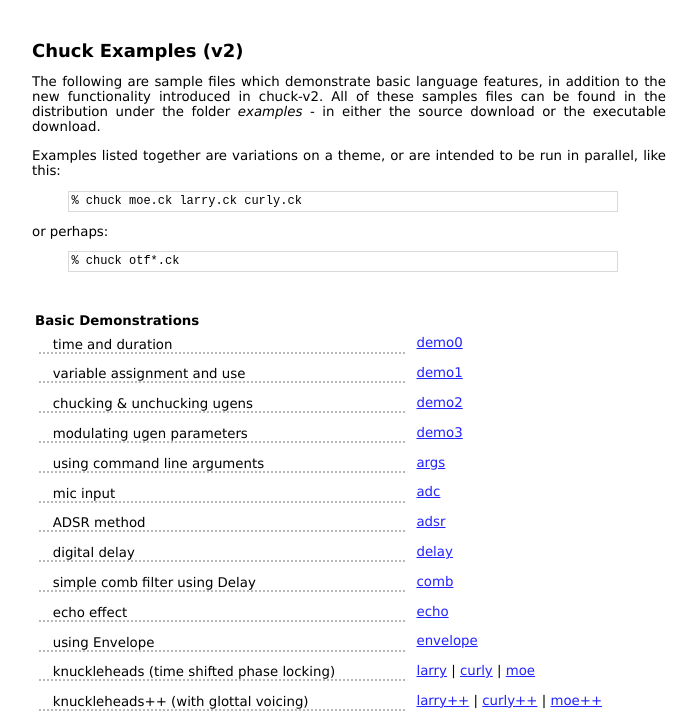
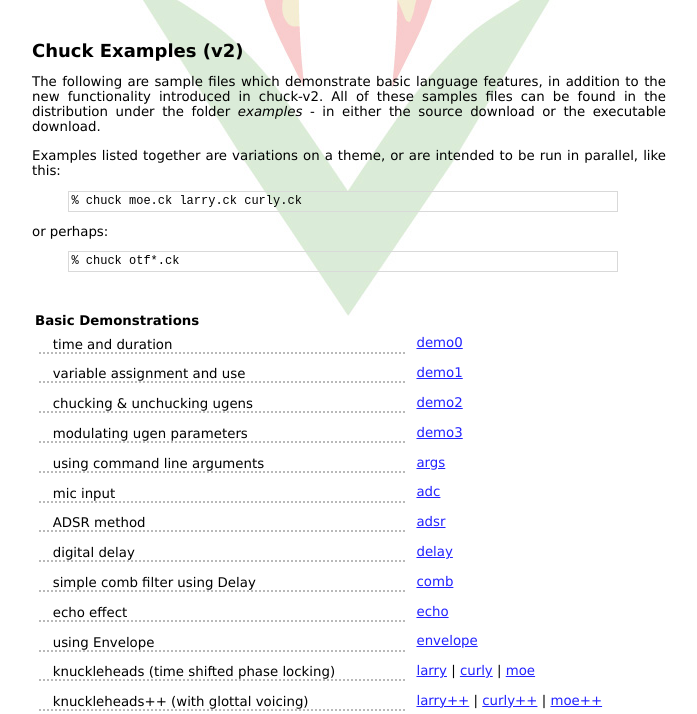
Before and after one commit to cannerycoders/chuckdoc, a plain HTML site: page examples/index.html in a window 1280 px wide. Shown: the part 136-850 px from the top of the page, without its empty margins (291-988 px from the left). Drawn offline with Linux system fonts and the light colour scheme.

Commit message:
fixup ref to image

```diff
--- a/style.css
+++ b/style.css
@@ -3,7 +3,7 @@ body, div, p, th, td, li, dd {
 }
 
 body {
-	background : #ffffff url(doc/images/chuckula_blood.jpg) top center no-repeat;
+	background : #ffffff url(images/chuckula_blood.jpg) top center no-repeat;
 	color: #000000;
 	font-family: verdana, helvetica, sans-serif;
 }
--- a/style_uana.css
+++ b/style_uana.css
@@ -3,7 +3,7 @@ body, div, p, th, td, li, dd {
 }
 
 body {
-	background : #ffffff url(doc/images/upchuckula.jpg) top center no-repeat;
+	background : #ffffff url(images/upchuckula.jpg) top center no-repeat;
 	color: #000000;
 	font-family: verdana, helvetica, sans-serif;
 }
```
